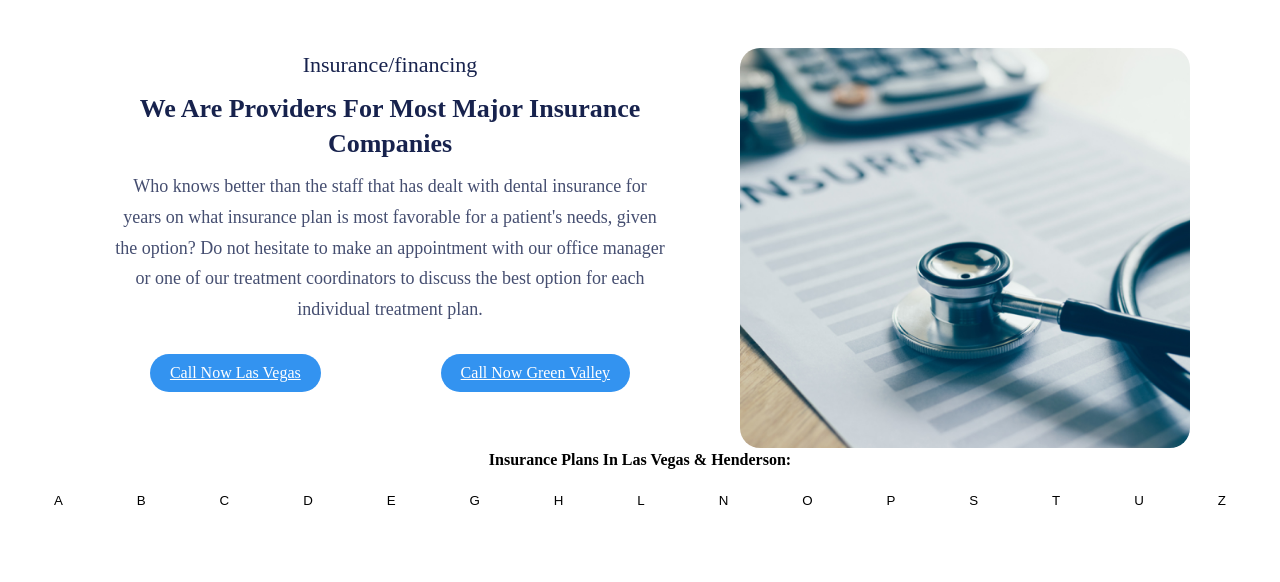
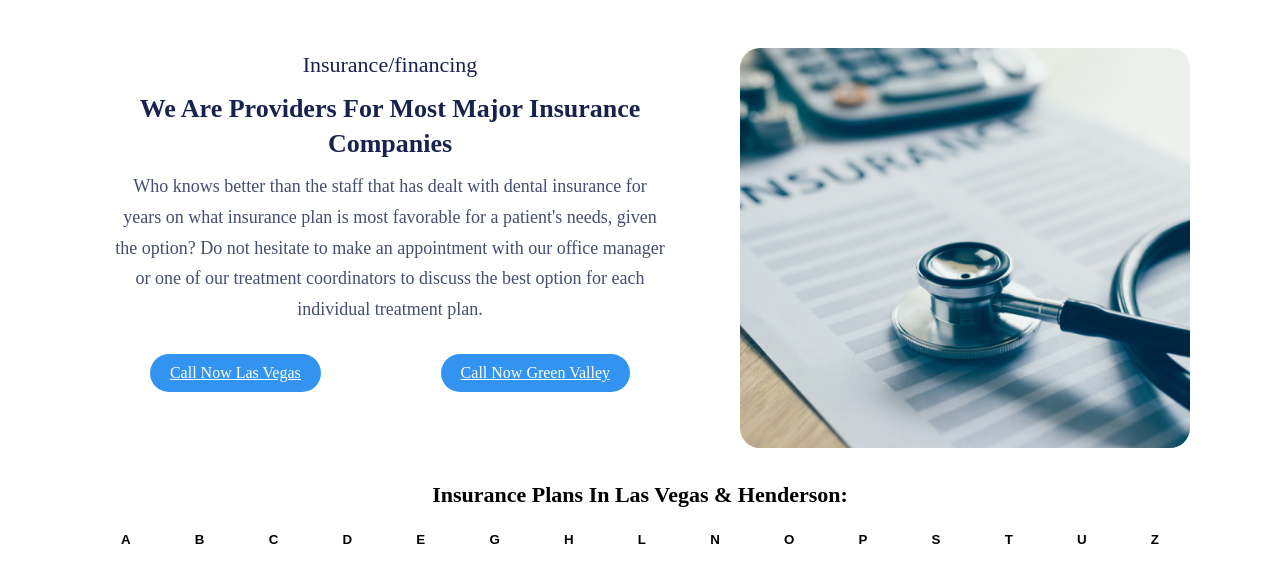
Before and after one commit to idenispankov/lake_mead_dental_next_js, a Next.js app: page /insurance in a window 1280 px wide. Shown: the top 582 px of the page. Built offline with nearby package versions, Linux system fonts and the light colour scheme.

Commit message:
insurance list ready

```diff
--- a/components/Insurance/Insurance.module.css
+++ b/components/Insurance/Insurance.module.css
@@ -82,27 +82,32 @@
   cursor: pointer;
   background: transparent;
   border: none;
+  font-weight: 700;
 }
 
 .search__container {
   width: 100%;
   display: flex;
   justify-content: space-between;
+  margin: 0 auto;
   margin-bottom: 20px;
+  max-width: 550px;
 }
 
 .search__list {
+  margin: 0 auto;
   margin-bottom: 20px;
-  margin-left: 20px;
+  max-width: 550px;
 }
 
 .list__item {
   line-height: 200%;
+  margin-left: 20px;
+  font-size: 20px;
 }
 
 .insurance__text {
   font-weight: 700;
-  /* max-width: 200px; */
   text-align: center;
   margin: 0 auto;
   line-height: 150%;
@@ -110,6 +115,9 @@
 }
 
 @media screen and (min-width: 768px) {
+  .insurance__text {
+    font-size: 22px;
+  }
   .buttons__container {
     display: flex;
     margin-bottom: 30px;
@@ -125,6 +133,11 @@
   .container__text {
     font-size: 18px;
     max-width: 550px;
+  }
+  .search__list {
+    display: grid;
+    grid-template-columns: repeat(2, 1fr);
+    min-width: 550px;
   }
 }
 
@@ -154,6 +167,7 @@
     justify-content: space-between;
     max-width: 1100px;
     margin: 0 auto;
+    margin-bottom: 30px;
   }
   .container__subheading {
     font-size: 22px;
@@ -166,4 +180,12 @@
   .container__text {
     font-size: 18px;
   }
+  .search__list {
+    max-width: 950px;
+    grid-template-columns: repeat(3, 1fr);
+  }
+  .search__container {
+    max-width: 1050px;
+    margin-bottom: 40px;
+  }
 }
```
